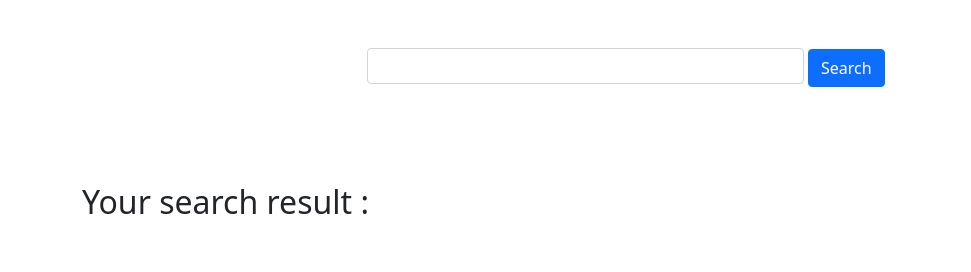
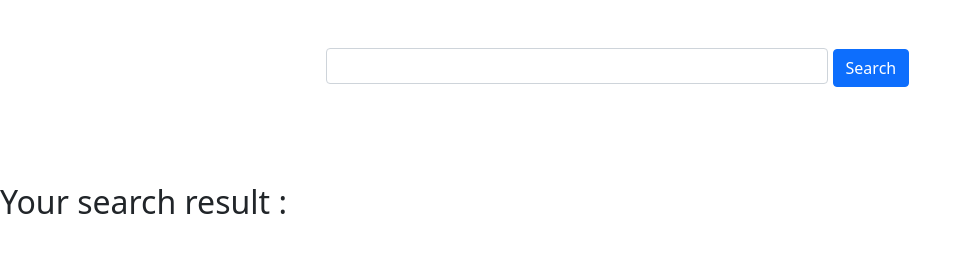
Before and after one commit to Shoman-28/assignment-5, a plain HTML site: page index.html in a window 1280 px wide. Shown: the whole page, without its empty margins (0-971 px from the left). Drawn offline with nearby package versions, Linux system fonts and the light colour scheme.

Commit message:
updeat-9

```diff
--- a/index.html
+++ b/index.html
@@ -9,7 +9,7 @@
 
 </head>
 <body>
-    <main class="container">
+    <main>
         <div class=" my-5">
             <div class="row contant-wrap">
                 <div class="col-sm-6">
--- a/index.js
+++ b/index.js
@@ -32,8 +32,6 @@ function inputValue(){
                     <img src="${element.strMealThumb}"  alt="food img">
 
                     <h2>${element.strMeal}</h2>
-
-
 
                 </div>
                 `
--- a/style.css
+++ b/style.css
@@ -1,6 +1,7 @@
 * {
     margin: 0;
     padding: 0;
+
 }
 .contant-wrap {
     display: flex;
```
